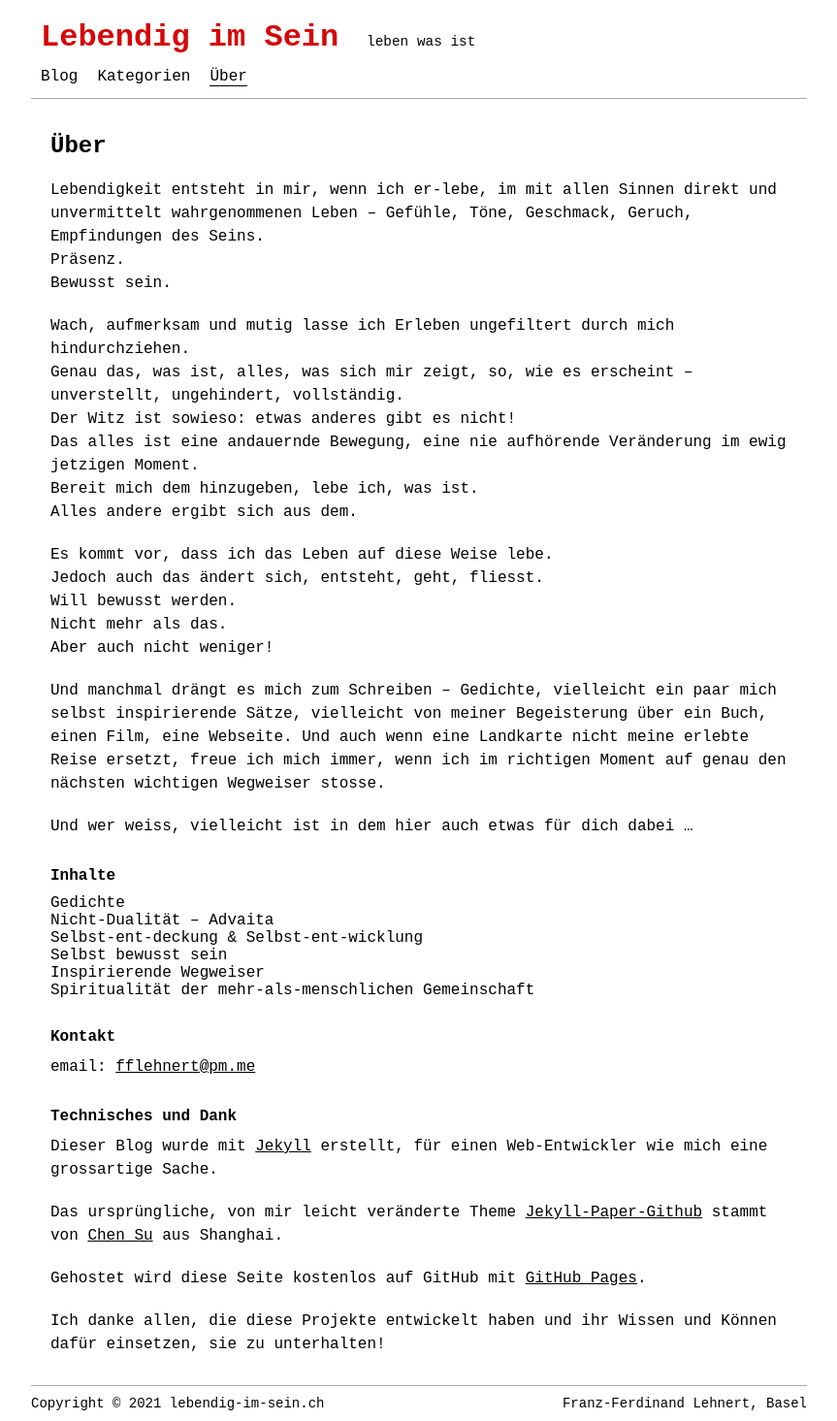
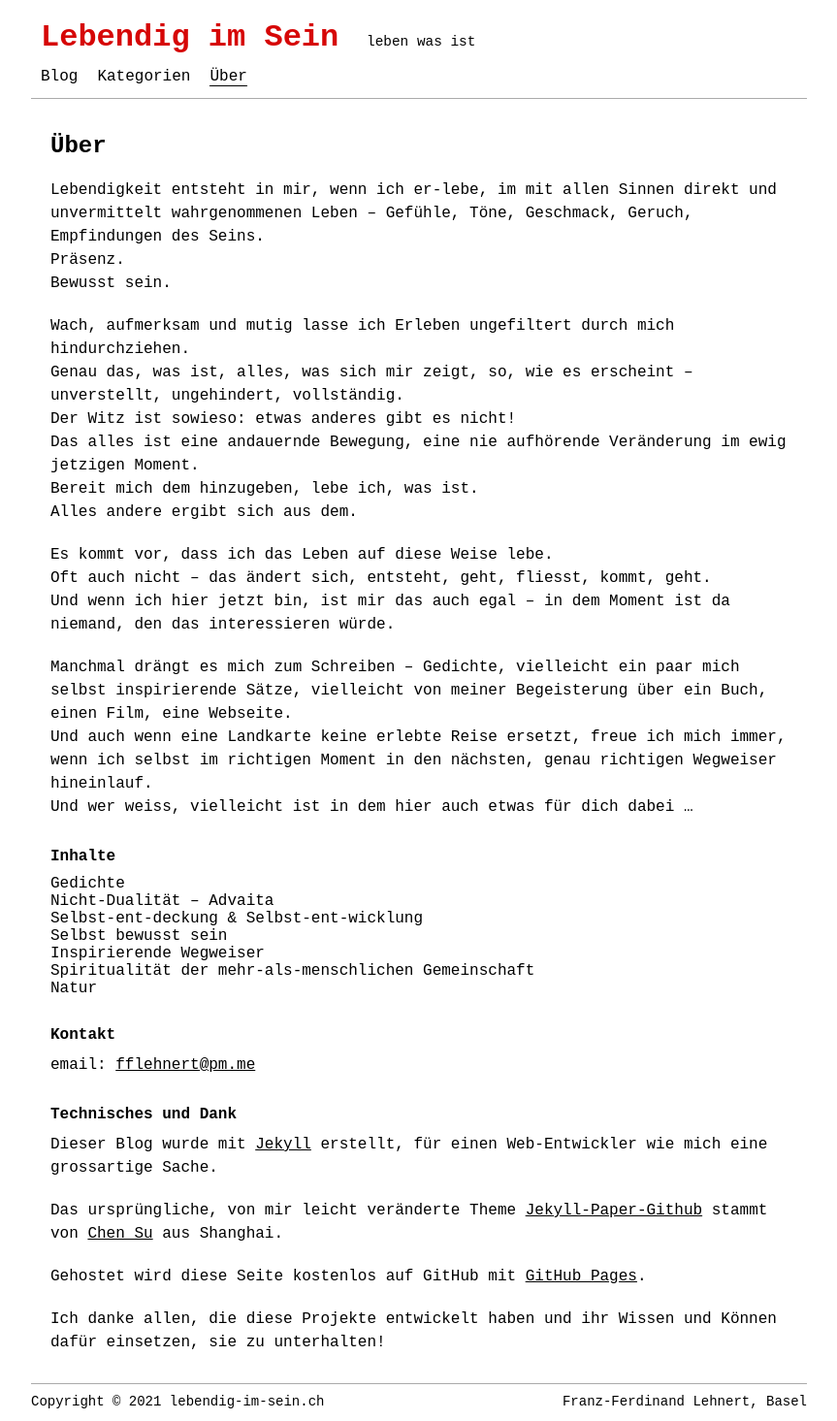
Before and after one commit to lebendigimsein/webpage, a Jekyll site: the page built from pages/ueber.md, in a window 1280 px wide. Shown: the whole page at 97% size, without its empty margins (208-1071 px from the left). Built offline with Jekyll 4.4.1, drawn with Linux system fonts in a browser that asks for light colours.

Commit message:
about page changed

```diff
--- a/pages/ueber.md
+++ b/pages/ueber.md
@@ -16,13 +16,11 @@ Bereit mich dem hinzugeben, lebe ich, was ist.
 Alles andere ergibt sich aus dem.
 
 Es kommt vor, dass ich das Leben auf diese Weise lebe.
-Jedoch auch das ändert sich, entsteht, geht, fliesst.
-Will bewusst werden.
-Nicht mehr als das.
-Aber auch nicht weniger!
+Oft auch nicht – das ändert sich, entsteht, geht, fliesst, kommt, geht.
+Und wenn ich hier jetzt bin, ist mir das auch egal – in dem Moment ist da niemand, den das interessieren würde.
 
-Und manchmal drängt es mich zum Schreiben – Gedichte, vielleicht ein paar mich selbst inspirierende Sätze, vielleicht von meiner Begeisterung über ein Buch, einen Film, eine Webseite. Und auch wenn eine Landkarte nicht meine erlebte Reise ersetzt, freue ich mich immer, wenn ich im richtigen Moment auf genau den nächsten wichtigen Wegweiser stosse.
-
+Manchmal drängt es mich zum Schreiben – Gedichte, vielleicht ein paar mich selbst inspirierende Sätze, vielleicht von meiner Begeisterung über ein Buch, einen Film, eine Webseite.
+Und auch wenn eine Landkarte keine erlebte Reise ersetzt, freue ich mich immer, wenn ich selbst im richtigen Moment in den  nächsten, genau richtigen Wegweiser hineinlauf.
 Und wer weiss, vielleicht ist in dem hier auch etwas für dich dabei ...
 
 
@@ -33,6 +31,7 @@ Und wer weiss, vielleicht ist in dem hier auch etwas für dich dabei ...
 * Selbst bewusst sein
 * Inspirierende Wegweiser
 * Spiritualität der mehr-als-menschlichen Gemeinschaft
+* Natur
 
 
 ## Kontakt
```
